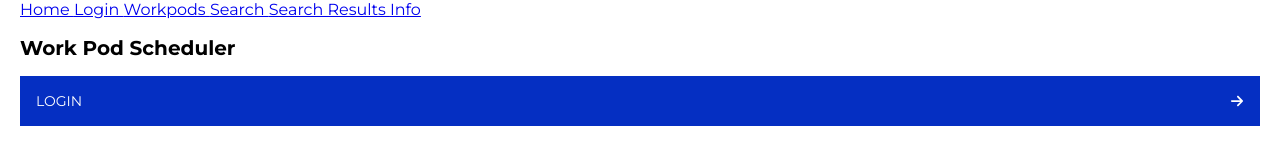
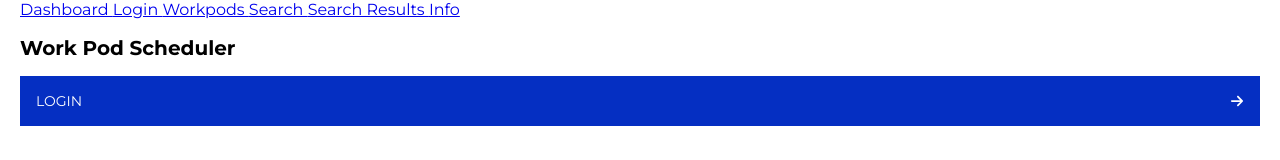
Before and after one commit to oskarisuonpaa/work-pod-end-user-interface, a React (Vite) app in the folder app/: page /login in a window 1280 px wide. Shown: the top 160 px of the page. Built offline with nearby package versions, Linux system fonts and the light colour scheme.

Commit message:
Redirects to login page
Redirects will go to login page, replaced Home page with the Dashboard

```diff
--- a/app/src/App.tsx
+++ b/app/src/App.tsx
@@ -1,4 +1,4 @@
-import { Routes, Route, Link, useParams } from "react-router";
+import { Routes, Route, Link, useParams, redirect } from "react-router";
 import LoginScreen from "./components/LoginScreen";
 import LoginForm from "./components/LoginForm";
 import Dashboard from "./components/Dashboard";
@@ -20,7 +20,7 @@ const App = () => {
         <Navigation />
 
         <Routes>
-          <Route index element={<Home />} />
+          <Route index element={<ProtectedRoute><Dashboard /></ProtectedRoute>} />
           <Route path="login" element={<LoginScreen />} />
 
           <Route
@@ -77,7 +77,7 @@ const App = () => {
 const Navigation = () => {
   return (
     <nav>
-      <Link to="/">Home </Link>
+      <Link to="/dashboard">Dashboard </Link>
       <Link to="/login">Login </Link>
       <Link to="/workpods">Workpods </Link>
       <Link to="/search">Search </Link>
@@ -88,7 +88,6 @@ const Navigation = () => {
 };
 
 // Page components
-const Home = () =>  <p>Home page stuff</p> ;
 
 const Info = () => <p>Info page stuff</p>;
 
--- a/app/src/components/ProtectedRoute/index.tsx
+++ b/app/src/components/ProtectedRoute/index.tsx
@@ -10,7 +10,7 @@ const ProtectedRoute = ({ children }: ProtectedRouteProps) => {
   const { token } = useAuth();
 
   if (!token) {
-    return <Navigate to="/" replace />;
+    return <Navigate to="/login" replace />;
   }
 
   return children;
```
